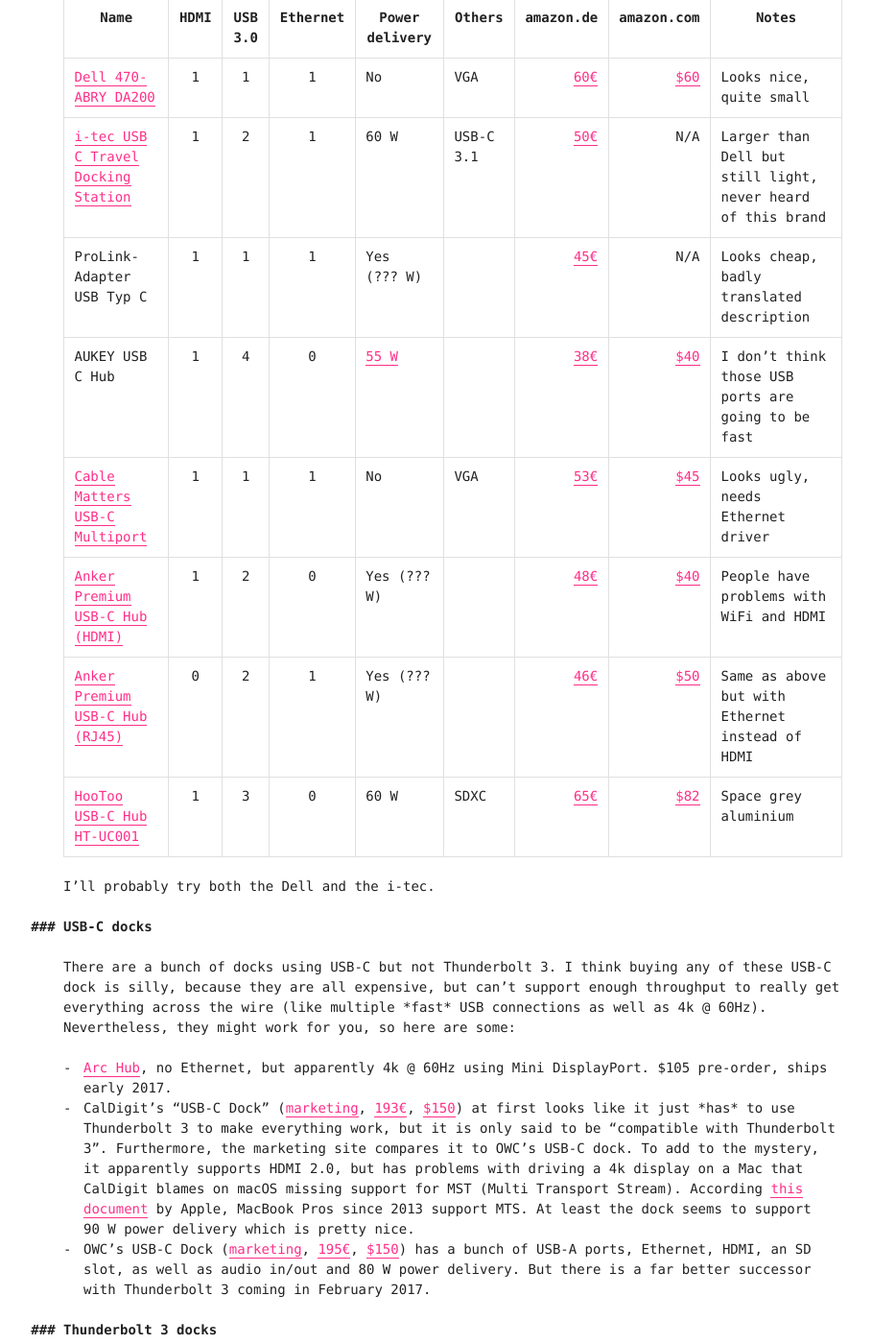
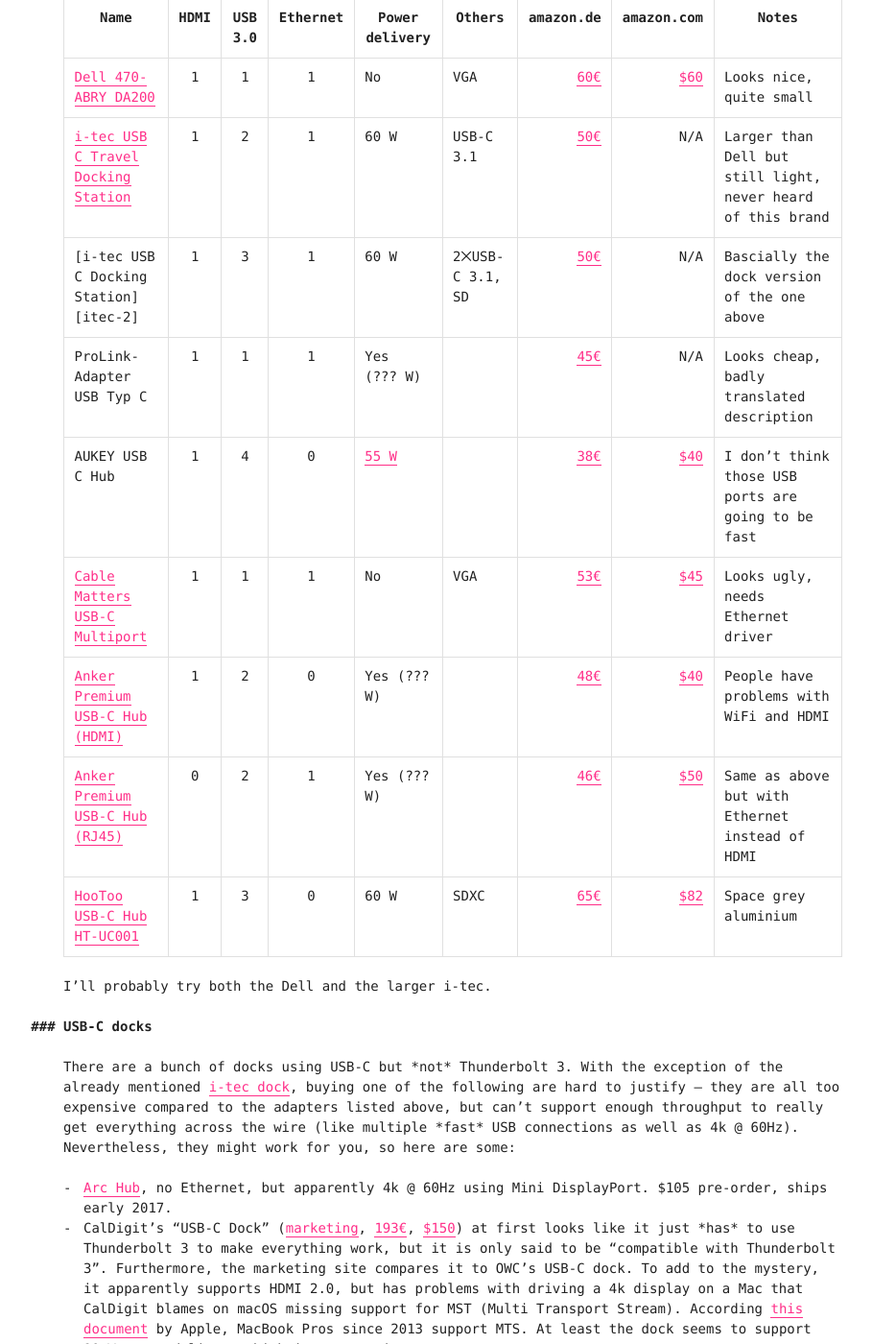
Before and after one commit to killercup/scribbles, a Jekyll site: the page built from _posts/2016-12-18-pascal-vs-usb-c.md, in a window 1280 px wide and 1400 px high, scrolled down 5252 px. Shown: the whole window at 96% size, without its empty margins (168-1077 px from the left). Built offline with Jekyll 4.4.1, drawn with Linux system fonts in a browser that asks for light colours.

Commit message:
USB-C: i-tec dock

```diff
--- a/_posts/2016-12-18-pascal-vs-usb-c.md
+++ b/_posts/2016-12-18-pascal-vs-usb-c.md
@@ -195,6 +195,7 @@
 | ------------------------------------------ | :--: | :-----: | :------: | -------------- | --------- | -------------------: | --------------------: | ----- |
 | [Dell 470-ABRY DA200][dell470]             | 1    | 1       | 1        | No             | VGA       | [60€][ade-dell470]   | [$60][acom-dell470]   | Looks nice, quite small |
 | [i-tec USB C Travel Docking Station][itec] | 1    | 2       | 1        | 60 W           | USB-C 3.1 | [50€][ade-itec]      | N/A                   | Larger than Dell but still light, never heard of this brand |
+| [i-tec USB C Docking Station][itec-2]      | 1    | 3       | 1        | 60 W           | 2⨉USB-C 3.1, SD | [50€][ade-itec2]      | N/A            | Bascially the dock version of the one above |
 | ProLink-Adapter USB Typ C                  | 1    | 1       | 1        | Yes (??? W)    |           | [45€][ade-prolink]   | N/A                   | Looks cheap, badly translated description |
 | AUKEY USB C Hub                            | 1    | 4       | 0        | [55 W][aukey-hub-review] | | [38€][ade-aukey-hub] | [$40][acom-aukey-hub] | I don't think those USB ports are going to be fast |
 | [Cable Matters USB-C Multiport][cm-multi]  | 1    | 1       | 1        | No             | VGA       | [53€][ade-cm-multi]  | [$45][acom-cm-multi]  | Looks ugly, needs Ethernet driver |
@@ -224,11 +227,11 @@
 [ade-hootoo]: https://www.amazon.de/gp/product/B01KF3GTCY/ref=as_li_qf_sp_asin_il_tl?ie=UTF8&camp=1638&creative=6742&creativeASIN=B01KF3GTCY&linkCode=as2&tag=killercup-21
 [acom-hootoo]: https://www.amazon.com/gp/product/B01K7C53K2/ref=as_li_tl?ie=UTF8&tag=pascahertl-20&camp=1789&creative=9325&linkCode=as2&creativeASIN=B01K7C53K2&linkId=fecc8f7dccfc692d4f8c6b942b39812e
 
-I'll probably try both the Dell and the i-tec.
+I'll probably try both the Dell and the larger i-tec.
 
 ### USB-C docks
 
-There are a bunch of docks using USB-C but not Thunderbolt 3. I think buying any of these USB-C dock is silly, because they are all expensive, but can't support enough throughput to really get everything across the wire (like multiple _fast_ USB connections as well as 4k @ 60Hz). Nevertheless, they might work for you, so here are some:
+There are a bunch of docks using USB-C but _not_ Thunderbolt 3. With the exception of the already mentioned [i-tec dock][itec2], buying one of the following are hard to justify – they are all too expensive compared to the adapters listed above, but can't support enough throughput to really get everything across the wire (like multiple _fast_ USB connections as well as 4k @ 60Hz). Nevertheless, they might work for you, so here are some:
 
 - [Arc Hub][arc], no Ethernet, but apparently 4k @ 60Hz using Mini DisplayPort. $105 pre-order, ships early 2017.
 - CalDigit's "USB-C Dock" ([marketing][caldigit], [193€][ade-caldigit], [$150][acom-caldigit]) at first looks like it just _has_ to use Thunderbolt 3 to make everything work, but it is only said to be "compatible with Thunderbolt 3". Furthermore, the marketing site compares it to OWC's USB-C dock. To add to the mystery, it apparently supports HDMI 2.0, but has problems with driving a 4k display on a Mac that CalDigit blames on macOS missing support for MST (Multi Transport Stream). According [this document][apple-HT206587] by Apple, MacBook Pros since 2013 support MTS. At least the dock seems to support 90 W power delivery which is pretty nice.
```
Also changed, not shown: other parts of _posts/2016-12-18-pascal-vs-usb-c.md (+3 -1 lines).
